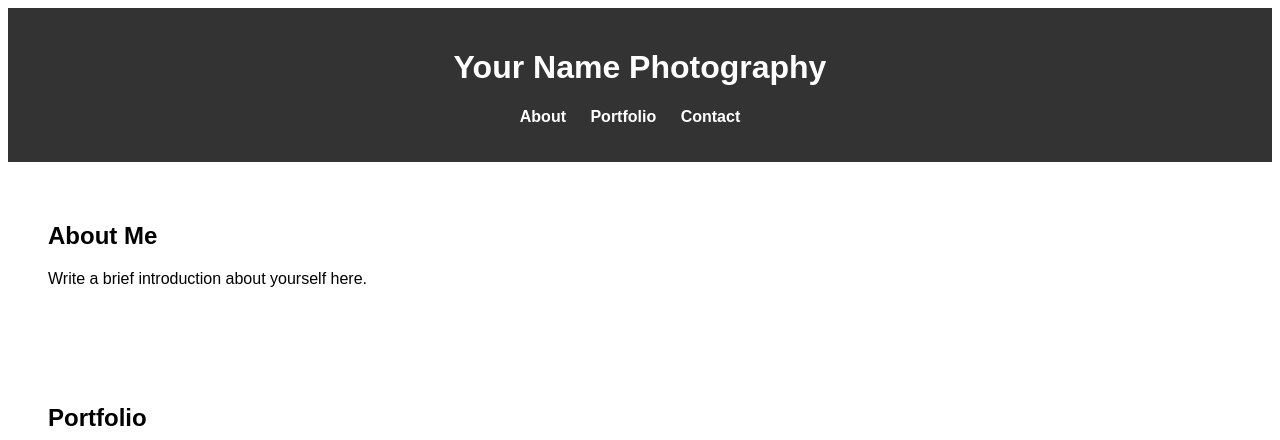
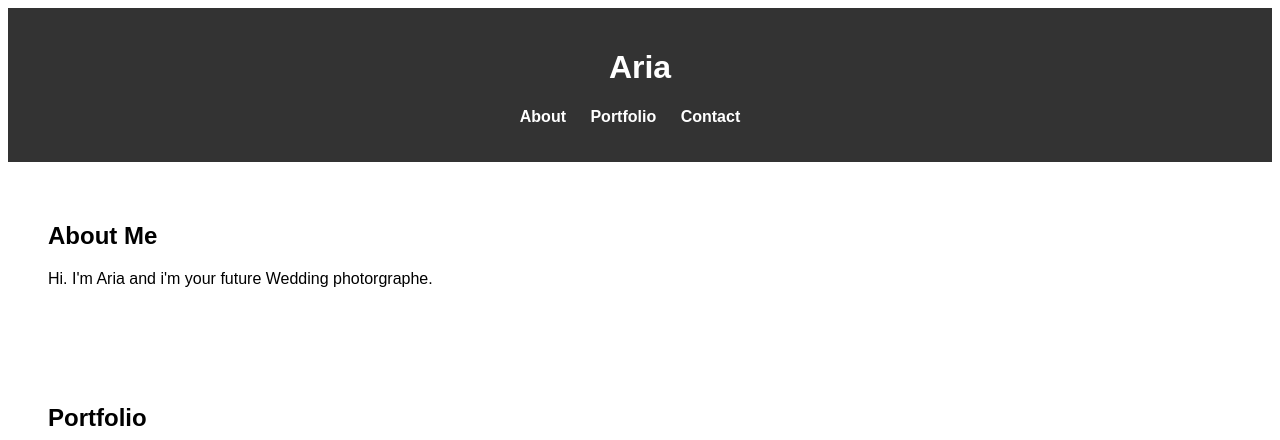
Before and after one commit to AriaDaneshmand/Aria-Photography, a plain HTML site: page Photography-website.html in a window 1280 px wide. Shown: the top 440 px of the page. Drawn offline with Linux system fonts and the light colour scheme.

Commit message:
Changed Names and Description

```diff
--- a/Photography-website.html
+++ b/Photography-website.html
@@ -8,7 +8,7 @@
 </head>
 <body>
     <header>
-        <h1>Your Name Photography</h1>
+        <h1>Aria</h1>
         <nav>
             <ul>
                 <li><a href="#about">About</a></li>
@@ -20,7 +20,7 @@
 
     <section id="about">
         <h2>About Me</h2>
-        <p>Write a brief introduction about yourself here.</p>
+        <p>Hi. I'm Aria and i'm your future Wedding photorgraphe.</p>
     </section>
 
     <section id="portfolio">
```
